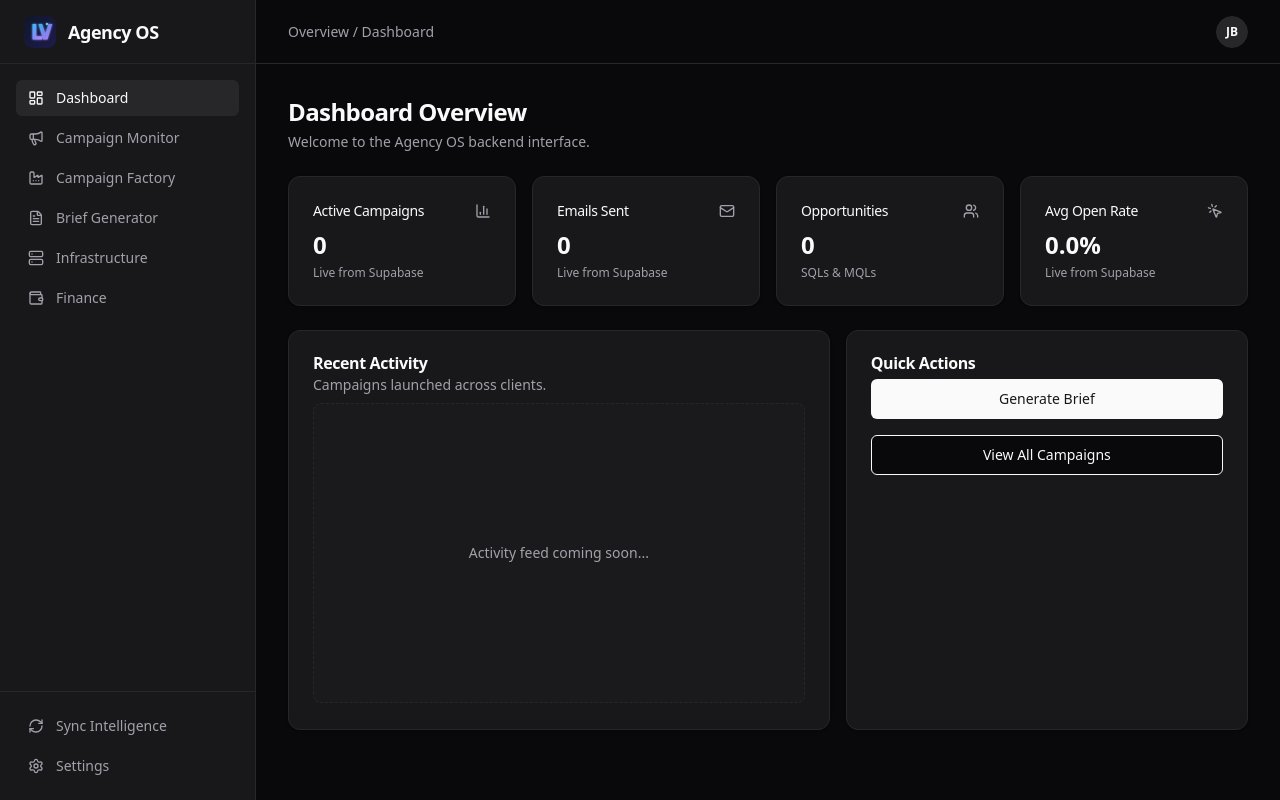
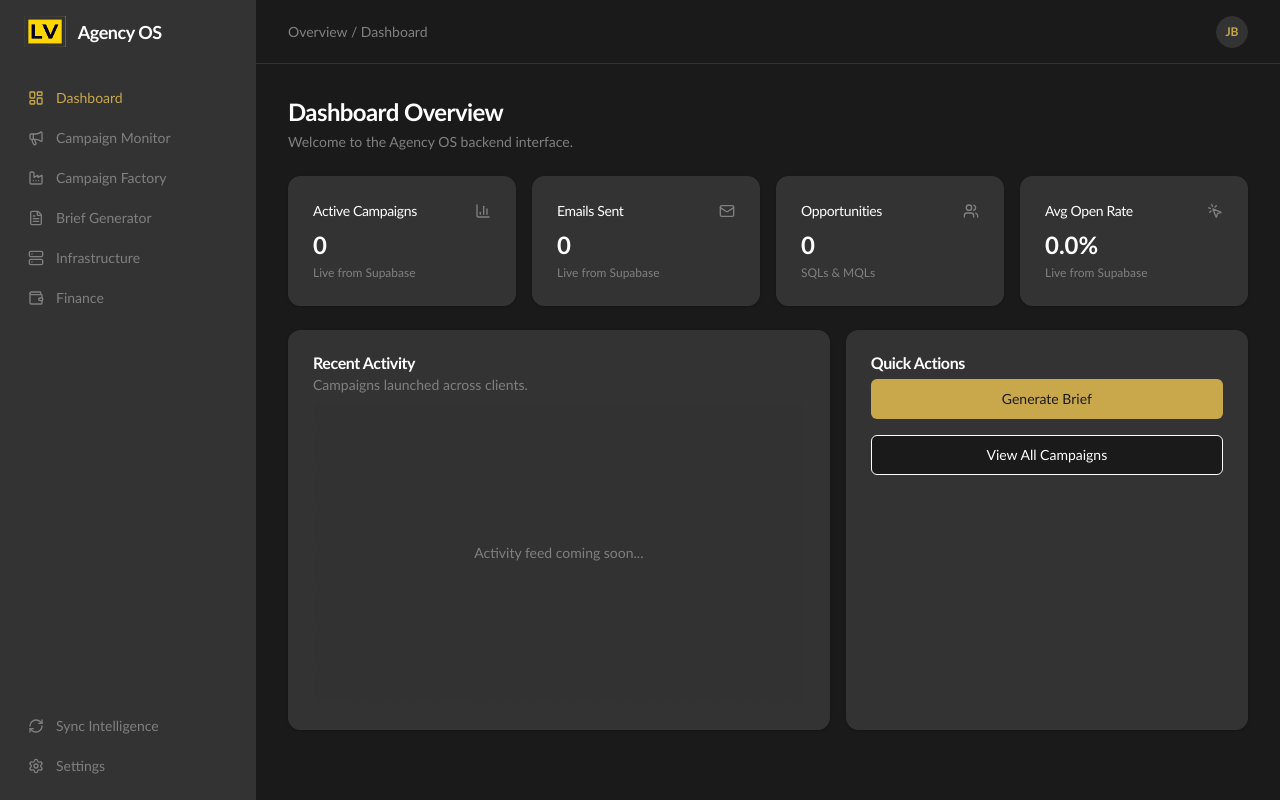
Before and after one commit to joseburneo/agy-lxv-frontend, a Next.js app: page / in a window 1280 px wide. Built offline with nearby package versions, Linux system fonts and the light colour scheme; no server answers; the database is empty.

Commit message:
style: apply Luxvance official branding colors and typography

```diff
--- a/src/app/globals.css
+++ b/src/app/globals.css
@@ -1,33 +1,38 @@
 @import "tailwindcss";
 
 :root {
-  --background: #09090b; /* zinc-950 */
-  --foreground: #fafafa; /* zinc-50 */
+  /* Luxvance Brand Palette */
+  --background: #1A1A1A; /* Luxvance Black */
+  --foreground: #FFFFFF;
 
-  --card: #18181b; /* zinc-900 */
-  --card-foreground: #fafafa;
+  --card: #333333; /* Charcoal */
+  --card-foreground: #FFFFFF;
 
-  --popover: #09090b;
-  --popover-foreground: #fafafa;
+  --popover: #1A1A1A;
+  --popover-foreground: #F5F0E8; /* Cream */
 
-  --primary: #fafafa;
-  --primary-foreground: #18181b;
+  --primary: #C9A84C; /* Luxvance Gold */
+  --primary-foreground: #1A1A1A;
 
-  --secondary: #27272a;
-  --secondary-foreground: #fafafa;
+  --secondary: #333333; /* Charcoal */
+  --secondary-foreground: #C9A84C; /* Gold accents */
 
-  --muted: #27272a;
-  --muted-foreground: #a1a1aa;
+  --muted: #333333; /* Charcoal */
+  --muted-foreground: #808080; /* Gray */
 
-  --accent: #27272a;
-  --accent-foreground: #fafafa;
+  --accent: #333333;
+  --accent-foreground: #C9A84C;
 
   --destructive: #7f1d1d;
   --destructive-foreground: #fef2f2;
 
-  --border: #27272a;
-  --input: #27272a;
-  --ring: #d4d4d8;
+  --border: #333333; /* Charcoal borders */
+  --input: #333333;
+  --ring: #C9A84C;
+
+  /* Typography */
+  --font-lv-sans: "Calibri", "Helvetica Neue", sans-serif;
+  --font-lv-serif: "Georgia", serif;
 }
 
 @theme inline {
@@ -44,12 +49,12 @@
   --color-accent: var(--accent);
   --color-accent-foreground: var(--accent-foreground);
   --color-border: var(--border);
-  --font-sans: var(--font-geist-sans);
-  --font-mono: var(--font-geist-mono);
+  --font-sans: var(--font-lv-sans);
+  --font-serif: var(--font-lv-serif);
 }
 
 body {
   background-color: var(--background);
   color: var(--foreground);
-  font-family: var(--font-sans), sans-serif;
+  font-family: var(--font-sans);
 }
--- a/src/app/layout.tsx
+++ b/src/app/layout.tsx
@@ -1,11 +1,7 @@
 import type { Metadata } from "next";
-import { Geist, Geist_Mono } from "next/font/google";
 import "./globals.css";
 import { Sidebar } from "@/components/layout/Sidebar";
 import { Topbar } from "@/components/layout/Topbar";
-
-const geistSans = Geist({ variable: "--font-geist-sans", subsets: ["latin"] });
-const geistMono = Geist_Mono({ variable: "--font-geist-mono", subsets: ["latin"] });
 
 export const metadata: Metadata = {
   title: "Agency OS",
@@ -17,7 +13,7 @@ export default function RootLayout({
 }: Readonly<{ children: React.ReactNode }>) {
   return (
     <html lang="en" className="dark">
-      <body className={`${geistSans.variable} ${geistMono.variable} h-screen flex overflow-hidden antialiased bg-background text-foreground`}>
+      <body className={`h-screen flex overflow-hidden antialiased bg-background text-foreground font-sans`}>
         <Sidebar />
         <div className="flex-1 flex flex-col h-screen overflow-hidden">
           <Topbar />
--- a/src/components/layout/Sidebar.tsx
+++ b/src/components/layout/Sidebar.tsx
@@ -11,7 +11,7 @@ export function Sidebar() {
   return (
     <aside className="w-64 h-screen border-r border-border bg-card flex flex-col shrink-0">
       <div className="h-16 flex items-center px-6 border-b border-border">
-        <img src="/logo.svg" alt="Luxvance Logo" className="h-8 w-auto object-contain mr-3" />
+        <img src="/logo1.png" alt="Luxvance Logo" className="h-8 w-auto object-contain mr-3" />
         <span className="font-semibold text-lg tracking-tight">Agency OS</span>
       </div>
       <nav className="flex-1 p-4 space-y-1">
```
Also changed, not shown: public/logo1.png (added), public/logo2.png (added).
